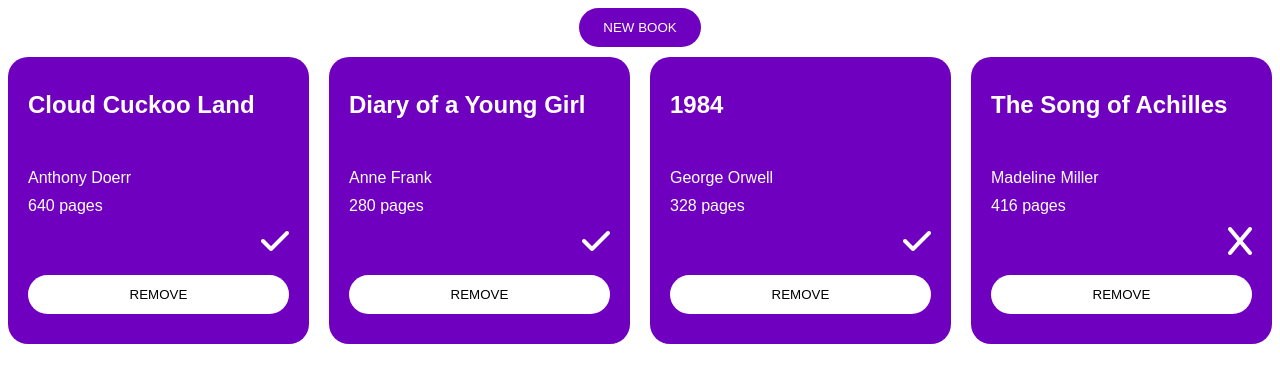
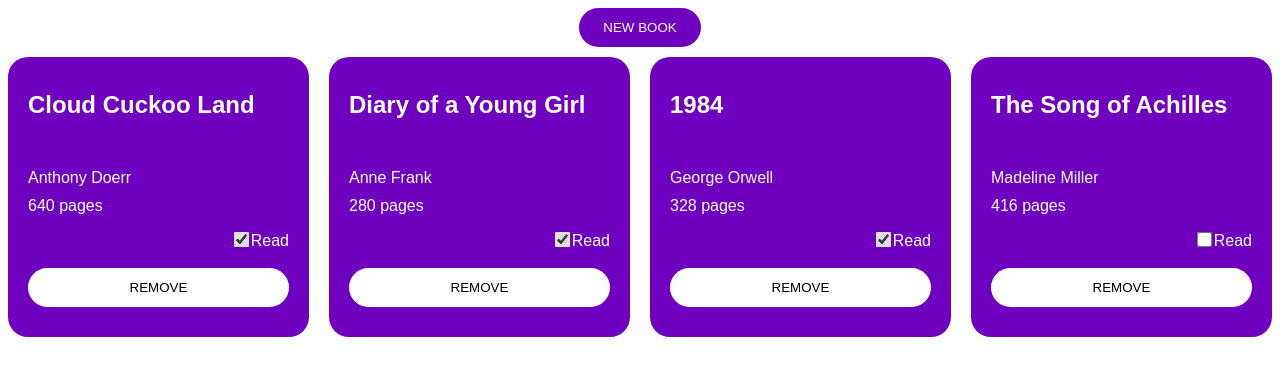
Before and after one commit to mateoo04/Library, a plain HTML site: page index.html in a window 1280 px wide. Drawn offline with Linux system fonts and the light colour scheme.

Commit message:
Add book read checkbox
Removed FontAwesome icons which indicated if book has or has not
been read and replaced them with checkboxes.

```diff
--- a/index.html
+++ b/index.html
@@ -7,7 +7,6 @@
     <title>Library</title>
     <link rel="stylesheet" href="styles.css">
     <script src="script.js" defer></script>
-    <script src="https://kit.fontawesome.com/85086d0d83.js" crossorigin="anonymous"></script>
 </head>
 
 <body>
@@ -20,7 +19,7 @@
 
     <dialog>
         <form action="" method="dialog">
-            <label for="title">Title</label><input type="text" name="name" id="name">
+            <label for="title">Title</label><input type="text" name="name" id="title">
             <label for="author">Author</label><input type="text" name="author" id="author">
             <label for="pages">How many pages does the book have?</label><input type="number" name="pages" id="pages">
 
--- a/script.js
+++ b/script.js
@@ -14,7 +14,6 @@ function Book(title, author, pages, read) {
 function addBookToLibrary(book) {
     if (book instanceof Book) {
         myLibrary.push(book);
-        console.log(book);
     }
 }
 
@@ -30,29 +29,43 @@ function displayBook(book) {
 
     let item = document.createElement('div');
     item.classList.add('item');
+    cards.appendChild(item);
 
     let titleText = document.createElement('h2');
     titleText.textContent = book.title;
+    item.appendChild(titleText);
 
     let authorText = document.createElement('p');
     authorText.textContent = book.author;
+    item.appendChild(authorText);
 
     let pagesText = document.createElement('p');
     pagesText.textContent = `${book.pages} pages`;
-
-    item.appendChild(titleText);
-    item.appendChild(authorText);
     item.appendChild(pagesText);
 
-    if (book.read) {
-        const checkmark = document.createElement('i');
-        checkmark.classList.add('fa-solid', 'fa-check');
-        item.appendChild(checkmark);
-    } else {
-        const checkmark = document.createElement('i');
-        checkmark.classList.add('fa-solid', 'fa-x');
-        item.appendChild(checkmark);
-    }
+    let readContainer = document.createElement('div');
+    readContainer.classList.add('read-container');
+
+    let readCheckbox = document.createElement('input');
+    readCheckbox.id = 'read-checkbox';
+    readCheckbox.name = 'read';
+    readCheckbox.type = 'checkbox';
+
+    if (book.read) readCheckbox.checked = true;
+
+    readContainer.appendChild(readCheckbox);
+
+    let readLabel = document.createElement('label');
+    readLabel.for = 'read-checkbox';
+    readLabel.textContent = 'Read';
+
+    readCheckbox.addEventListener('change', () => {
+        book.read = readCheckbox.checked;
+    });
+
+    readContainer.appendChild(readLabel);
+
+    item.appendChild(readContainer);
 
     let removeButton = document.createElement('button');
     removeButton.classList.add('remove-book-button');
@@ -62,7 +75,6 @@ function displayBook(book) {
 
     item.appendChild(removeButton);
 
-    cards.appendChild(item);
 }
 
 //Displaying books on start and after deletion of one of them
--- a/styles.css
+++ b/styles.css
@@ -76,6 +76,11 @@ input[type='submit'] {
     margin-top: 8px;
 }
 
+input[type='submit']:hover,.new-book-button:hover{
+    background-color: #6202a6;
+    cursor: pointer;
+}
+
 input[type='radio'] {
     accent-color: #7000bf;
 }
@@ -90,14 +95,24 @@ input[type='radio'] {
     margin-top: 8px;
 }
 
+.cancel-button:hover{
+    background-color: #c7c5c5;
+}
+
 h2{
     height: 3em;
     line-height: 1.5em;
 }
 
-i{
-    font-size: 2em;
+.read-container{
     align-self: flex-end;
+}
+
+input[type='checkbox']{
+    transform: scale(1.2);
+    margin-left: 6px;
+    margin-top: 8px;
+    accent-color: #e0e0e0;
 }
 
 .remove-book-button{
@@ -112,3 +127,7 @@ i{
 .remove-book-button:hover{
     background-color: #e0e0e0;
 }
+
+button:hover, input[type='radio']{
+    cursor: pointer;
+}
```
